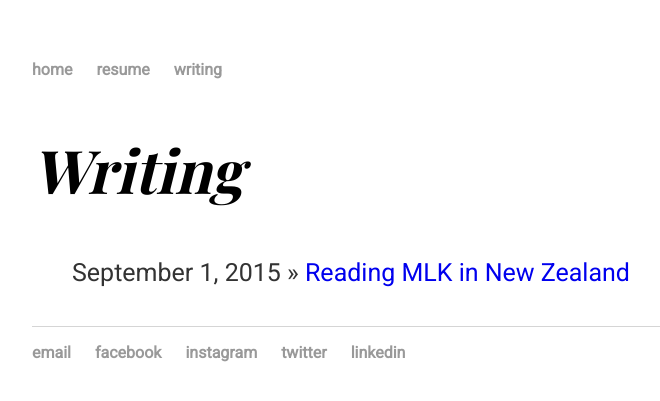
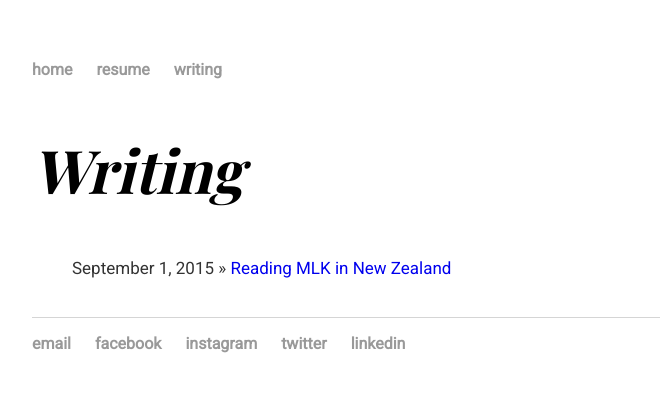
Before and after one commit to nicolas-yan/nicolas-yan.github.io, a Jekyll site: the page built from writing/index.html, in a window 1280 px wide. Shown: the top 401 px of the page, without its empty margins (224-884 px from the left). Built offline with Jekyll 4.4.1, drawn with Linux system fonts in a browser that asks for light colours; some web fonts are replaced.

Commit message:
Update main.css

```diff
--- a/css/main.css
+++ b/css/main.css
@@ -38,7 +38,7 @@ h3 {
 }
 p {
     font-family: 'Roboto', sans-serif;
-    font-size: 25px;
+    font-size: 17px;
     line-height: 1.1;
     color: #333;
 }
@@ -52,7 +52,7 @@ footer {
 ul.posts {
     margin: 20px auto 40px;
     font-family: 'Roboto', sans-serif;
-    font-size: 25px;
+    font-size: 17px;
     line-height: 1.1;
     color: #333;
 }
@@ -60,7 +60,7 @@ ul.posts {
 ul.posts li {
     list-style: none;
     font-family: 'Roboto', sans-serif;
-    font-size: 25px;
+    font-size: 17px;
     line-height: 1.1;
     color: #333;
 }
```
